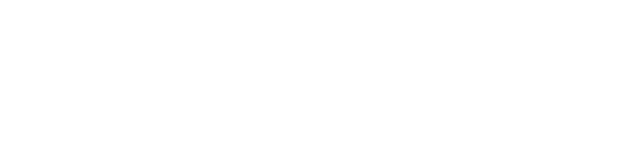
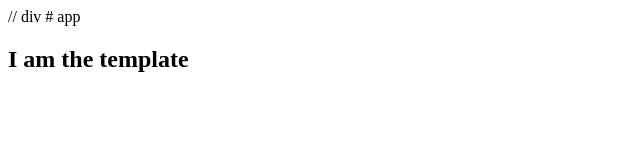
Before and after one commit to Tokitaka/Vue-3-Firebase, a plain HTML site: page index.html in a window 1280 px wide. Shown: the whole page, without its empty margins (0-640 px from the left). Drawn offline with nearby package versions, Linux system fonts and the light colour scheme.

Commit message:
binding dynamic variables using Vue App

```diff
--- /dev/null
+++ b/app.js
@@ -0,0 +1,11 @@
+// vue code 작성
+// create Vue App
+const app = Vue.createApp(
+    {
+        // data, functions
+        template: '<h2>I am the template</h2>'
+    }
+)
+// mount Vue App to a certain DOM that have the id "APP"
+app.mount('#app')
+// 해당 태그 내부만 제어할 수 있음
--- a/index.html
+++ b/index.html
@@ -7,6 +7,10 @@
     <script src="https://unpkg.com/vue@3.0.2"></script>
 </head>
 <body>
-
+    // div # app
+    <div id="app">
+        template:
+    </div>
+    <script src="app.js"></script>
 </body>
 </html>
```
